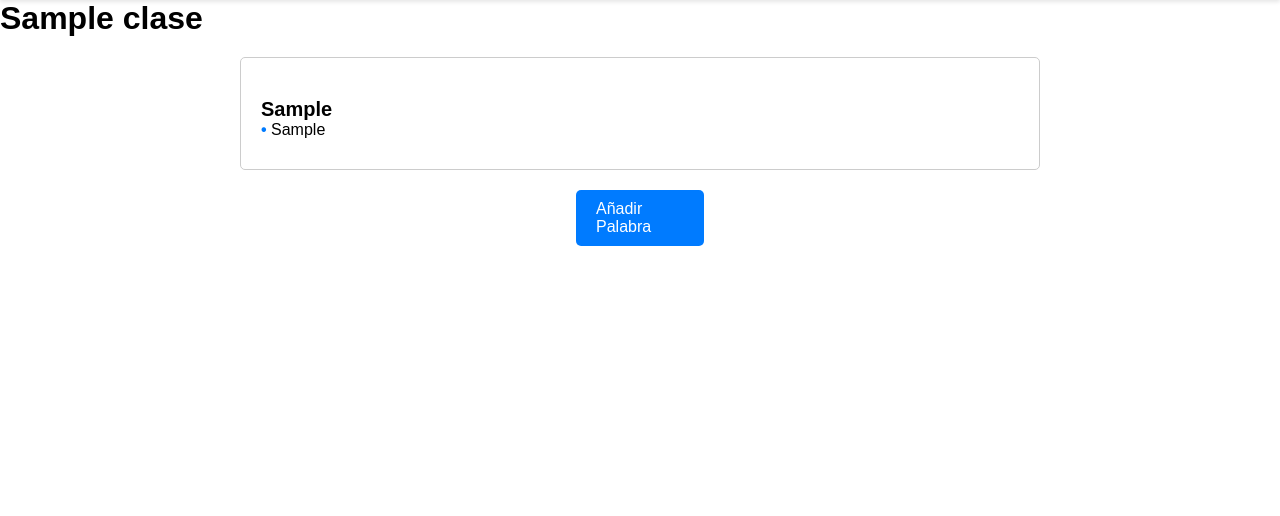
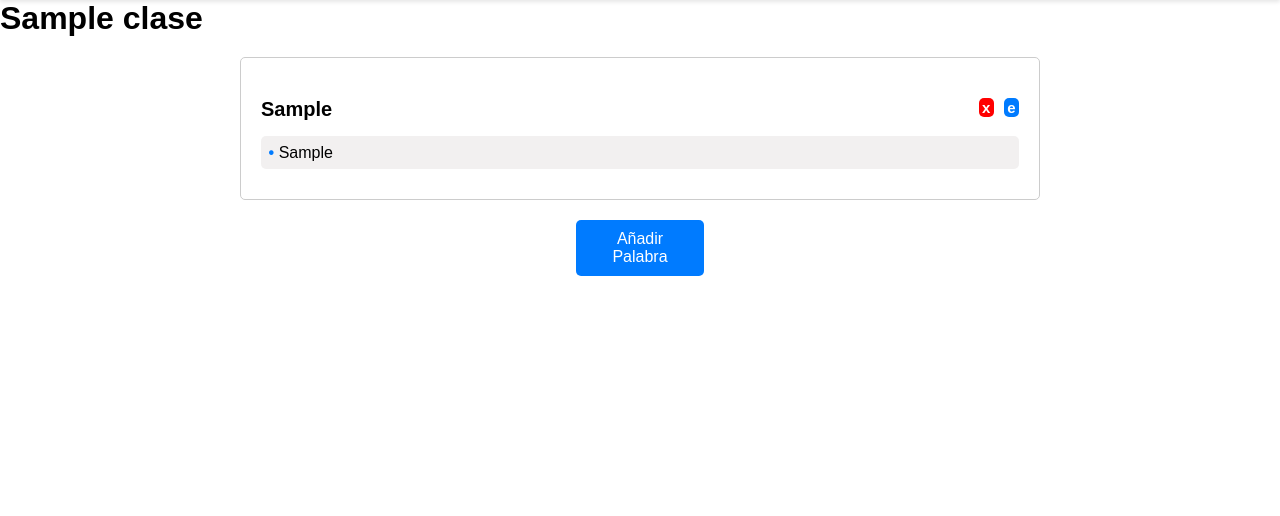
Before and after one commit to antoniorr7/ABP_Diccionario, a PHP site: the page made by src/php/index.php in a window 1280 px wide. Shown: the part 60-576 px from the top of the page. Run offline with PHP 8.4, Linux system fonts and the light colour scheme; tables that the repository leaves empty hold one stand-in row (values such as "Sample post").

Commit message:
borrado de palabras y traducicones

```diff
--- a/src/css/style.css
+++ b/src/css/style.css
@@ -405,7 +405,7 @@ body {
 }
 #btnAgregarPalabra {
   display: block;
-  margin: 20px auto; /* Ajusta el margen superior e inferior según sea necesario */
+  margin: 20px auto; /* Ajusta el margen superior e inferior automáticamente */
   padding: 10px 20px;
   font-size: 16px;
   background-color: #007bff;
@@ -413,8 +413,49 @@ body {
   border-radius: 5px;
   text-decoration: none; /* Para quitar el subrayado predeterminado en los enlaces */
   width: 10%;
+  text-align: center;
 }
 
+
 #btnAgregarPalabra:hover {
-  background-color: #0056b3; /* Cambia el color al pasar el ratón sobre el enlace */
+  background-color: #0056b3;
 }
+
+#btnEliminarPalabra,
+#btnEditarPalabra {
+  display: block;
+  padding: 1px;
+  font-size: 15px;
+  color: #fff;
+  border-radius: 5px;
+  text-decoration: none; /* Para quitar el subrayado predeterminado en los enlaces */
+  width: 2%;
+  text-align: center;
+  float: right; /* Alinea los botones a la izquierda */
+  margin-left: 10px; /* Añade un margen izquierdo para separar los botones */
+}
+
+#btnEliminarPalabra {
+  background-color: #ff0000;
+}
+
+#btnEliminarPalabra:hover {
+  background-color: #980000;
+}
+
+#btnEditarPalabra {
+  background-color: #007bff;
+}
+
+#btnEditarPalabra:hover {
+  background-color: #0056b3;
+}
+
+.clase ul li{
+
+  background-color: #e8e6e693;
+
+  padding: 1%;
+  border-radius: 5px;
+  margin-top: 2%;
+}
--- a/src/php/controllers/palabra.php
+++ b/src/php/controllers/palabra.php
@@ -17,12 +17,28 @@ class Controladorpalabra{
     }
     public function aniadirTraducciones(){
         $this->view = 'aniadirtraducciones';
-       // print("<pre>".print_r($_POST,true)."</pre>");
+       print("<pre>".print_r($_POST,true)."</pre>");
     }
     public function guardarPalabra(){
         $this->objPalabra->aniadirDatos($_POST);
         print("<pre>".print_r($_POST,true)."</pre>");
         header("Location: index.php?controller=palabra&action=listarPalabras&idClase=".$_POST['idClase']);
     }
+
+    public function eliminarPalabra(){
+        $this->view = 'eliminarpalabra';
+        $idClase=$this->objPalabra->obtenerIdClase($_GET['idPalabra']);
+            if (isset($_POST['confirmarBorrado']) && $_POST['confirmarBorrado'] === 'si') {
+
+                    $this->objPalabra->eliminarPalabra($_GET['idPalabra']);
+                    header("Location: index.php?controller=palabra&action=listarPalabras&idClase=".$idClase);
+
+            }
+            if (isset($_POST['confirmarBorrado']) && $_POST['confirmarBorrado'] === 'no') {
+                header("Location: index.php?controller=palabra&action=listarPalabras&idClase=".$idClase);
+            }
+
+    }
 }
+
 ?>
--- a/src/php/models/palabra.php
+++ b/src/php/models/palabra.php
@@ -25,6 +25,18 @@ class Palabra extends Conexion {
             return $palabras; // Devolver el arreglo de palabras si hay palabras
         }
     }
+    public function obtenerIdClase($idPalabra) {
+        $query = "SELECT idClase FROM palabras WHERE idPalabra = ?";
+        $stmt = $this->conexion->prepare($query);
+        $stmt->bind_param("i", $idPalabra);
+        $stmt->execute();
+        $stmt->bind_result($idClase);
+        $stmt->fetch();
+        $stmt->close();
+
+        return $idClase;
+    }
+
 
     public function aniadirDatos($datos) {
         // Insertar la palabra
@@ -44,7 +56,15 @@ class Palabra extends Conexion {
         $this->conexion->multi_query($query);
     }
 
+    public function eliminarPalabra($idPalabra) {
 
+    $query = "DELETE FROM palabras WHERE idPalabra = ?";
+    $stmt = $this->conexion->prepare($query);
+    $stmt->bind_param("i", $idPalabra);
+    $stmt->execute();
+    $stmt->close();
+
+    }
 
 }
 ?>
--- a/src/php/views/palabra.php
+++ b/src/php/views/palabra.php
@@ -24,7 +24,11 @@ if (empty($retornado)) {
         ?>
                 <!-- Div para mostrar la palabra y sus significados -->
                 <div class="clase">
-                    <h2><?php echo $palabra['palabra']; ?></h2>
+                <h2>
+                    <?php echo $palabra['palabra']; ?>
+                    <a href="index.php?action=aniadirPalabra&controller=palabra&idPalabra=<?php echo $palabra['idPalabra']; ?>" id="btnEditarPalabra">e </a>
+                    <a href="index.php?action=eliminarPalabra&controller=palabra&idPalabra=<?php echo $palabra['idPalabra']; ?>" id="btnEliminarPalabra">x </a>
+                </h2>
                     <ul>
                         <?php
                         // Iterar nuevamente para mostrar todos los significados de la palabra actual
@@ -46,6 +50,7 @@ if (empty($retornado)) {
         endforeach;
         ?>
     </div>
+
 <?php } ?>
 
 <!-- Enlace para añadir una nueva palabra -->
```
Also changed, not shown: src/php/views/eliminarpalabra.php (added, +11 -0 lines).
